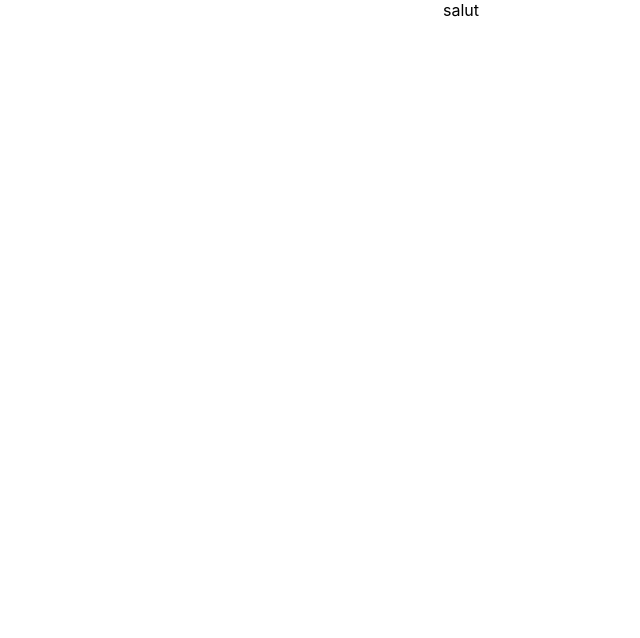
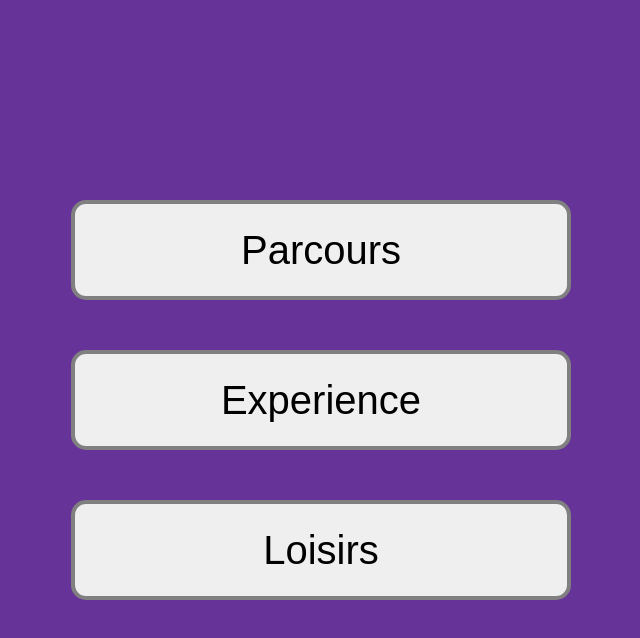
Before and after one commit to TiboLeFreapon/interactifPortfolio, a React (Create React App) app: page / in a window 1280 px wide. Shown: the top 638 px of the page, without its empty margins (179-819 px from the left). Built offline with nearby package versions, Linux system fonts and the light colour scheme.

Commit message:
Création de la page accueil et du rootage de l'application.

```diff
--- a/package.json
+++ b/package.json
@@ -8,6 +8,7 @@
     "@testing-library/user-event": "^13.2.1",
     "react": "^18.2.0",
     "react-dom": "^18.2.0",
+    "react-router-dom": "^6.19.0",
     "react-scripts": "5.0.1",
     "web-vitals": "^2.1.0"
   },
@@ -34,5 +35,8 @@
       "last 1 firefox version",
       "last 1 safari version"
     ]
+  },
+  "devDependencies": {
+    "less": "^4.2.0"
   }
 }
--- a/src/App.css
+++ b/src/App.css
@@ -1,3 +1,31 @@
+body, html{
+  height: 100%;
+  background-color: rebeccapurple;
+}
+
 .App {
   text-align: center;
+  position: fixed;
+  width: 100%;
 }
+
+.accueil {
+  margin: 200px;
+}
+
+.bouton-accueil{
+  border-radius: 15px;
+  height: 100px;
+  width: 500px;
+  font-size: 40px;
+  border: 4px solid gray;
+}
+
+.bouton-accueil:hover{
+opacity: 0.7;
+cursor: pointer;
+}
+
+.contient-bouton-accueil{
+  margin: 50px;
+}
--- a/src/App.js
+++ b/src/App.js
@@ -1,11 +1,22 @@
+import { RouterProvider, createBrowserRouter } from "react-router-dom";
 import "./App.css";
+import Accueil from "./Conteneur/Accueil";
+import Parcours from "./Conteneur/Parcours";
+import Experience from "./Conteneur/Experience";
+import Loisirs from "./Conteneur/Loisir";
+
+const router = createBrowserRouter([
+  {
+    path: "/",
+    element: <Accueil />,
+  },
+  { path: "/parcours", element: <Parcours /> },
+  { path: "/experience", element: <Experience /> },
+  { path: "/loisirs", element: <Loisirs /> },
+]);
 
 function App() {
-  return (
-    <div className="App">
-      <span>salut</span>
-    </div>
-  );
+  return <RouterProvider router={router} />;
 }
 
 export default App;
--- /dev/null
+++ b/src/Composants/Accueil/BoutonAccueil.js
@@ -0,0 +1,11 @@
+function BoutonAccueil(props) {
+  return (
+    <div className="contient-bouton-accueil">
+      <button className="bouton-accueil" id={props.sousApp}>
+        {props.sousApp}
+      </button>
+    </div>
+  );
+}
+
+export default BoutonAccueil;
--- /dev/null
+++ b/src/Composants/Generiques/RetourAccueil.js
@@ -0,0 +1,13 @@
+import { Link } from "react-router-dom";
+
+function RetourAccueil(props) {
+  return (
+    <nav>
+      <Link to="/">
+        <button>Retour accueil</button>
+      </Link>
+    </nav>
+  );
+}
+
+export default RetourAccueil;
--- /dev/null
+++ b/src/Conteneur/Accueil.js
@@ -0,0 +1,24 @@
+import { Link } from "react-router-dom";
+import BoutonAccueil from "../Composants/Accueil/BoutonAccueil";
+
+function Accueil() {
+  return (
+    <div className="accueil">
+      <nav>
+        <Link to="/parcours">
+          <BoutonAccueil sousApp="Parcours" />
+        </Link>
+
+        <Link to="/experience">
+          <BoutonAccueil sousApp="Experience" />
+        </Link>
+
+        <Link to="/loisirs">
+          <BoutonAccueil sousApp="Loisirs" />
+        </Link>
+      </nav>
+    </div>
+  );
+}
+
+export default Accueil;
--- /dev/null
+++ b/src/Conteneur/Experience.js
@@ -0,0 +1,12 @@
+import RetourAccueil from "../Composants/Generiques/RetourAccueil";
+
+function Experience(props) {
+  return (
+    <div className="experience">
+      <RetourAccueil />
+      <span>Experience</span>
+    </div>
+  );
+}
+
+export default Experience;
--- /dev/null
+++ b/src/Conteneur/Loisir.js
@@ -0,0 +1,12 @@
+import RetourAccueil from "../Composants/Generiques/RetourAccueil";
+
+function Loisirs(props) {
+  return (
+    <div className="loisirs">
+      <RetourAccueil />
+      <span>Loisirs</span>
+    </div>
+  );
+}
+
+export default Loisirs;
--- /dev/null
+++ b/src/Conteneur/Parcours.js
@@ -0,0 +1,12 @@
+import RetourAccueil from "../Composants/Generiques/RetourAccueil";
+
+function Parcours(props) {
+  return (
+    <div className="parcours">
+      <RetourAccueil />
+      <span>Parcours</span>
+    </div>
+  );
+}
+
+export default Parcours;
```
Also changed, not shown: 2 other files (tests, documents, lock files or other folders).
